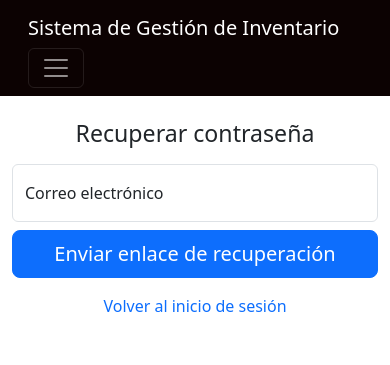
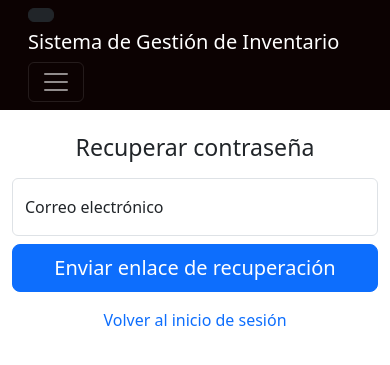
Before and after one commit to alexmartinez-off/SGI-AM, a Flask app: page /forgot_password in a window 390 px wide. Shown: the top 365 px of the page. Run offline with Flask 3, Linux system fonts and the light colour scheme; the visitor is signed in with stand-in values (Sample User, id 1); parts of the project's set-up code (start-up, migrations or seed data) failed here and were passed over; some libraries are stand-ins or nearby versions.

Commit message:
|upgrade ruta 'mi usuario'|| ajuste front end|

```diff
--- a/SGI/src/templates/navigation.html
+++ b/SGI/src/templates/navigation.html
@@ -1,9 +1,14 @@
-<nav class="navbar navbar-expand-lg bg-custom-dark px-3" data-bs-theme="dark">
+<nav class="navbar navbar-expand-lg bg-custom-dark px-3" style="background-color: #0C0202;" data-bs-theme="dark">
   <div class="container-fluid">
+    <!-- Botón para mostrar/ocultar el sidebar en móviles (IZQUIERDA) -->
+    <button class="btn btn-dark d-lg-none" type="button" id="sidebarToggle">
+      <i class="fa fa-bars"></i>
+    </button>
+
     <!-- Nombre del sistema -->
     <a class="navbar-brand" href="{{ url_for('core.home') }}">Sistema de Gestión de Inventario</a>
 
-    <!-- Botón de colapso para responsive -->
+    <!-- Botón de colapso para el menú de la derecha en móviles (DERECHA) -->
     <button class="navbar-toggler" type="button" data-bs-toggle="collapse" data-bs-target="#navbarMain" aria-controls="navbarMain" aria-expanded="false" aria-label="Toggle navigation">
       <span class="navbar-toggler-icon"></span>
     </button>
@@ -32,7 +37,7 @@
               {{ current_user.username }}
             </a>
             <ul class="dropdown-menu dropdown-menu-end" aria-labelledby="userDropdown">
-              <li><a class="dropdown-item" href="#">Perfil</a></li>
+              <li><a class="dropdown-item" href="{{ url_for('accounts.profile') }}">Mi Perfil</a></li>
               <li><hr class="dropdown-divider"></li>
               <li><a class="dropdown-item" href="{{ url_for('accounts.logout') }}">Cerrar sesión</a></li>
             </ul>
```
